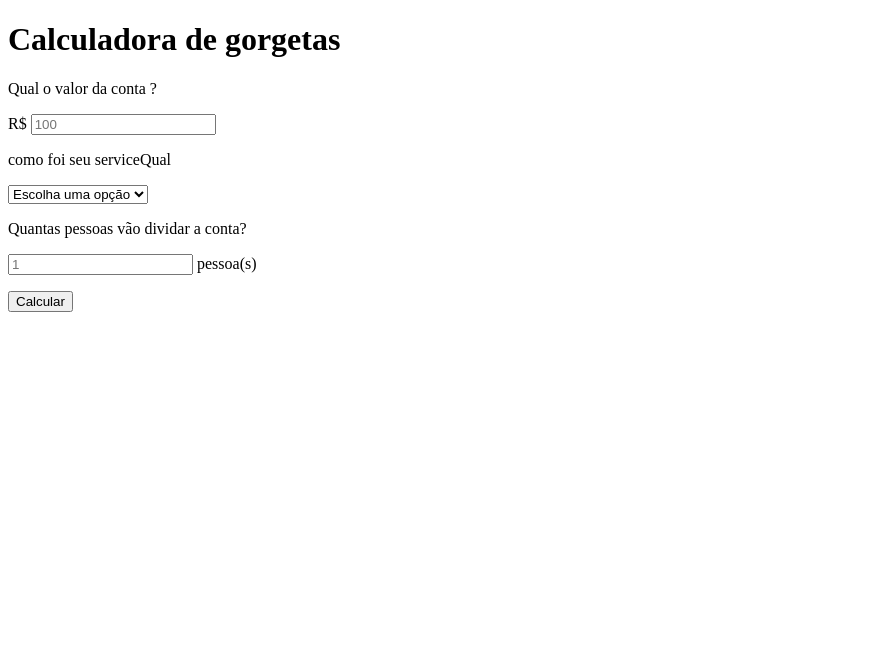
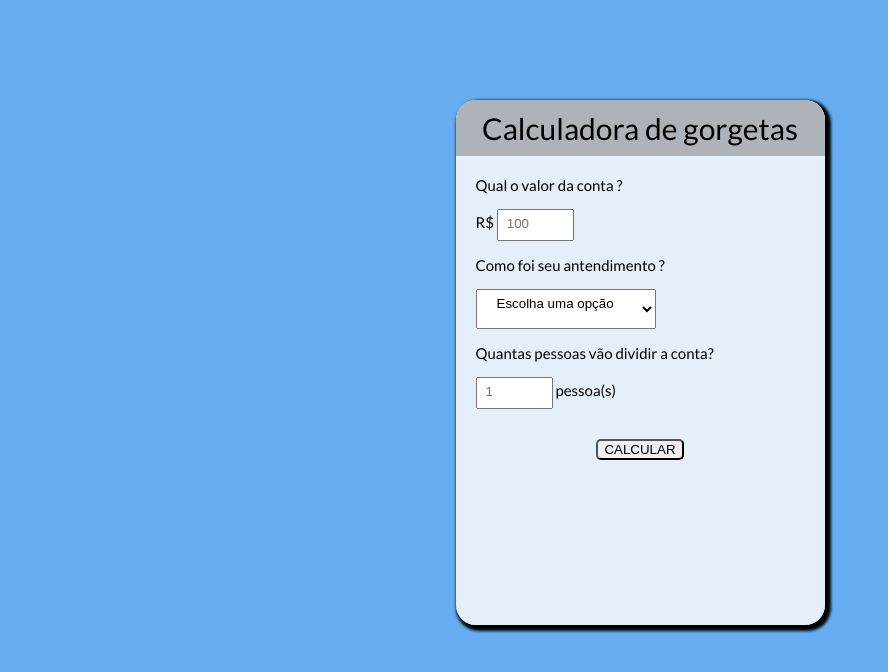
Before and after one commit to daviddevolin/calculadora-de-gorjetas, a plain HTML site: page index.html in a window 1280 px wide. Shown: the whole page, without its empty margins (0-888 px from the left). Drawn offline with Linux system fonts and the light colour scheme.

Commit message:
estilizando a página

```diff
--- a/index.html
+++ b/index.html
@@ -4,27 +4,29 @@
     <meta charset="UTF-8">
     <meta name="description" content="um calculador de gorgetas">
     <meta name="author" content="David Santos">
+    <link rel="stylesheet" href="style.css">
     <title> Calculadora de gorgetas</title>
 </head>
 
 <body>
+    <div id="container">
         <div>
-        <h1> Calculadora de gorgetas </h1>
+            <h1 class="title"> Calculadora de gorgetas </h1>
 
         </div>
         <div>
-        <form >
+            <form class="tipsform">
                 <label for="bill">
                     <p>Qual o valor da conta ?</p>
                 </label>
                 <p>
-                R$ <input type="number" placeholder="100" name="bill">
+                    R$ <input type="number" placeholder="100" name="bill" class="forminput">
                 </p>
                 <label for="serviceQual" id="bill">
-                <p> como foi seu serviceQual</p>
+                    <p> Como foi seu antendimento ?</p>
                 </label>
                 <p>
-                <select name="serviceQual" id="bill">
+                    <select name="serviceQual" id="bill" class="formselect">
                         <option disabled selected value="0"> Escolha uma opção</option>
                         <option value="0.3">30% - Incrível</option>
                         <option value="0.2">20% - Bom</option>
@@ -34,13 +36,14 @@
                     </select>
                 </p>
                 <label for="people">
-                <p>Quantas pessoas vão dividar a conta? </p>
+                    <p>Quantas pessoas vão dividir a conta? </p>
                 </label>
                 <p>
-                <input type="number" placeholder="1" name="people" id="people" > pessoa(s)
+                    <input type="number" placeholder="1" name="people" id="people" class="forminput" > pessoa(s)
                 </p>
-            <button type="submit"> Calcular </button>
+                <button type="submit" class="formsubmit"> Calcular </button>
             </form>
+        </div>
     </div>
 </body>
 </html>
--- /dev/null
+++ b/style.css
@@ -0,0 +1,60 @@
+@import url('https://fonts.googleapis.com/css2?family=Lato&display=swap');
+
+:root{
+    --prymarycolor: rgb(102, 174, 241);
+    --secondcolor: rgba(237, 244, 250, 0.938);
+    --tertiarycolor: rgba(163, 167, 172, 0.829);
+
+}
+
+body{
+    background-color: var(--prymarycolor);
+    font-size: 15px;
+    font-family: Lato, sans-serif;
+}
+
+#container{
+    height: 525px ;
+    width: 369px;
+    margin: 100px auto;
+    background-color: var(--secondcolor);
+    box-shadow: 3px 3px 3px 3px;
+    border-radius: 20px;
+
+}
+
+.title{
+    background-color: var(--tertiarycolor);
+    padding: 10px;
+    font-weight: normal;
+    border-top-left-radius: 20px;
+    border-top-right-radius: 20px;
+    text-align: center;
+}
+
+.tipsform{
+    padding-left: 20px;
+    padding-right: 20px;
+
+}
+.forminput{
+    width: 60px;
+    padding: 5px 5px 8px 8px;
+}
+
+.forminput:focus{
+    border: 3px solid var(--prymarycolor);
+}
+
+.formselect{
+    width: 180px;
+    padding: 5px;
+    padding: 5px 5px 16px 16px;
+}
+
+.formsubmit{
+    text-transform: uppercase;
+    display: block;
+    margin: 30px auto;
+    border-radius: 5px;
+}
```
Lines whose indentation alone changed are shown as unchanged.
